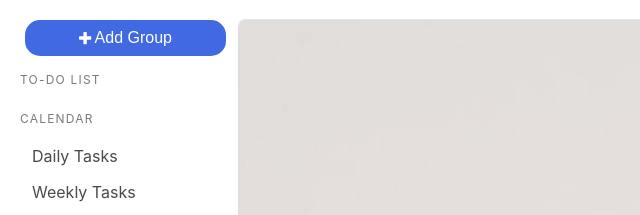
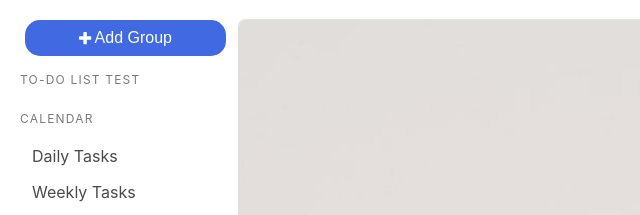
Before and after one commit to AdamUhh/ToDoList_Demo.2, a website: page index.html in a window 1280 px wide. Shown: the top 215 px of the page, 0-640 px from the left. Drawn offline with nearby package versions, Linux system fonts and the light colour scheme; some packages are replaced by stand-ins of ours; some icons are missing.

```diff
--- a/index.html
+++ b/index.html
@@ -120,7 +120,7 @@
                 </div>
                 <div class="menu_container">
                     <div class="menu_body">
-                        <p class="menu_label">To-do List</p>
+                        <p class="menu_label">To-do List test</p>
                         <ul class="menu_list">
                             <!-- <li>
                                 <a>
```
